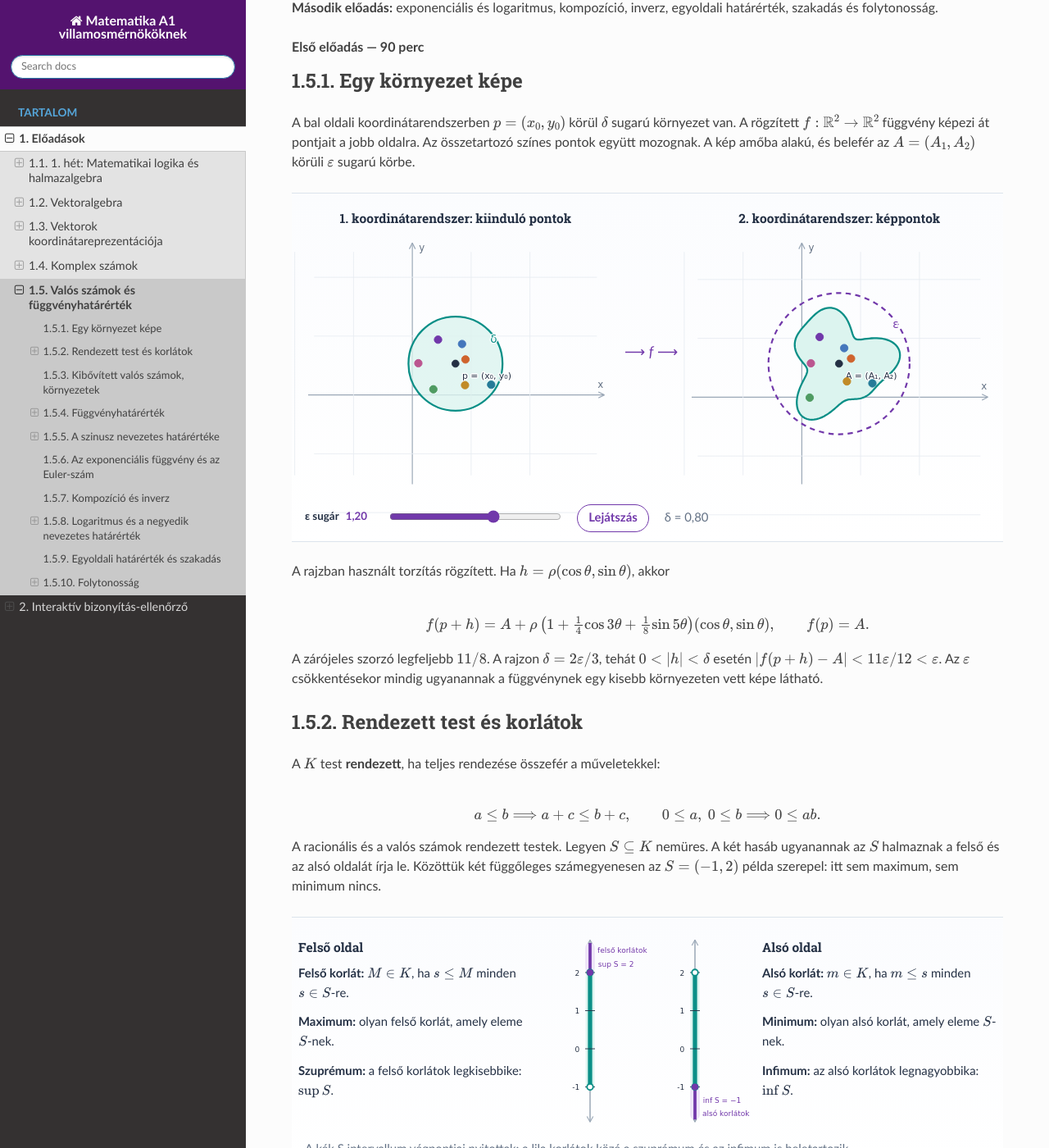
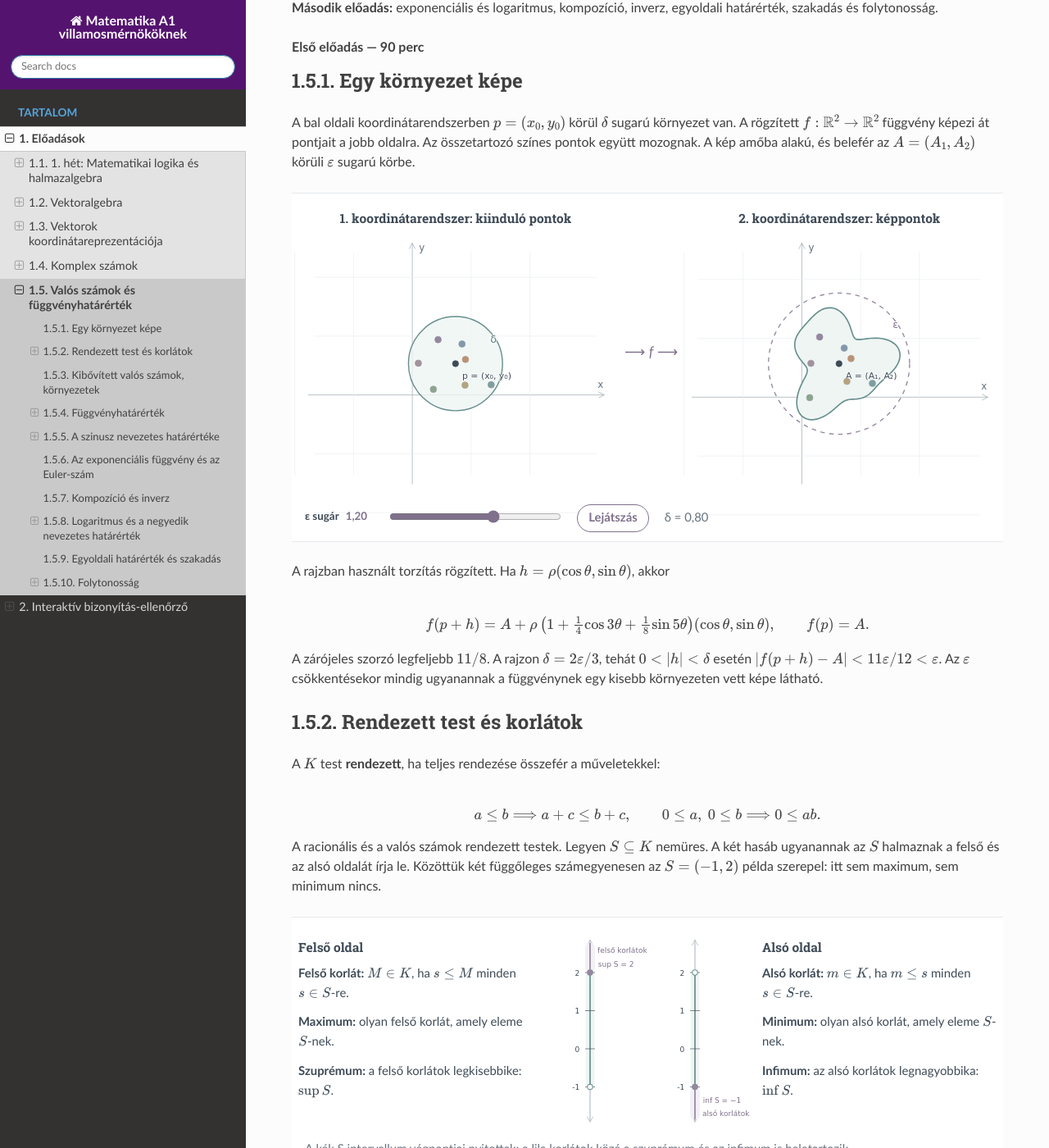
Before and after one commit to mozow01/Matematika-A1, a Sphinx documentation site: the page built from docs/eloadasok/05_valos_szamok_es_fuggvenyhatarertek.rst, in a window 1280 px wide and 1400 px high, scrolled down 342 px. Shown: the whole window at 82% size. Built offline with Sphinx 7.4.7 and the Read the Docs theme 3.1.0, drawn with Linux system fonts in a browser that asks for light colours.

Commit message:
Soften lecture 05 figure styling

```diff
--- a/docs/_static/css/real-limits.css
+++ b/docs/_static/css/real-limits.css
@@ -1,17 +1,17 @@
 /* Interactive figures for lecture 05. */
 .rl-figure,
 .rl-bounds {
-  --ink: #243044;
-  --muted: #627084;
-  --teal: #0b8f87;
-  --purple: #7138aa;
-  --orange: #cf642e;
+  --ink: #3e4a56;
+  --muted: #65727d;
+  --teal: #597f7d;
+  --purple: #7f718c;
+  --orange: #9d755e;
   color: var(--ink);
   margin: 1.6rem 0 2rem;
   padding: 1rem 0 0.65rem;
-  border-top: 1px solid #dce4ec;
-  border-bottom: 1px solid #dce4ec;
-  background: linear-gradient(#fbfcfe, #fff);
+  border-top: 1px solid #e5e9ed;
+  border-bottom: 1px solid #e5e9ed;
+  background: #fff;
 }
 .rl-figure svg,
 .rl-bounds svg {
@@ -21,13 +21,20 @@
   overflow: visible;
   font-family: "DejaVu Sans", sans-serif;
 }
+.rl-figure > svg {
+  max-width: 760px;
+  margin-inline: auto;
+}
+.rl-figure[data-rl-squeeze] > svg {
+  max-width: 680px;
+}
 .rl-figure svg text,
 .rl-bounds svg text {
   fill: var(--ink);
-  font-size: 15px;
+  font-size: 14px;
   paint-order: stroke;
   stroke: #fff;
-  stroke-width: 3px;
+  stroke-width: 1.5px;
   stroke-linejoin: round;
 }
 .rl-figure svg .rl-svg-muted,
@@ -93,7 +100,7 @@
 }
 .rl-figure button:hover,
 .rl-figure button:focus-visible {
-  background: #eee5f8;
+  background: #f3f0f5;
 }
 .rl-figure button:focus-visible,
 .rl-figure input:focus-visible {
--- a/docs/_static/js/real-limits.js
+++ b/docs/_static/js/real-limits.js
@@ -3,16 +3,17 @@
   "use strict";
   const NS = "http://www.w3.org/2000/svg";
   const C = {
-    ink: "#243044",
-    muted: "#9aa7b6",
-    teal: "#0b8f87",
-    purple: "#7138aa",
-    orange: "#cf642e",
-    blue: "#4477bc",
-    paleTeal: "#dcf4ef",
-    palePurple: "#eee5f8",
+    ink: "#3e4a56",
+    muted: "#aeb8c0",
+    teal: "#668f8c",
+    purple: "#9687a0",
+    orange: "#ba9276",
+    blue: "#8398aa",
+    paleTeal: "#eef5f3",
+    palePurple: "#f3f0f5",
   };
   const fmt = (n) => Number(n).toFixed(2).replace(".", ",");
+  const strokeWidth = (width) => Math.min(2.3, width * 0.72);
   const clear = (node) => {
     while (node.firstChild) node.removeChild(node.firstChild);
   };
@@ -31,17 +32,17 @@
       x2,
       y2,
       stroke: color,
-      "stroke-width": width,
+      "stroke-width": strokeWidth(width),
       ...(dash ? { "stroke-dasharray": dash } : {}),
     });
   const dot = (p, x, y, r, color, open = false) =>
     e(p, "circle", {
       cx: x,
       cy: y,
-      r,
+      r: r * 0.85,
       fill: open ? "white" : color,
       stroke: color,
-      "stroke-width": open ? 2.5 : 1,
+      "stroke-width": open ? 1.4 : 0.75,
     });
   const txt = (p, x, y, value, cls = "", anchor = "start") =>
     e(p, "text", { x, y, class: cls, "text-anchor": anchor }, value);
@@ -55,7 +56,7 @@
       d,
       fill,
       stroke: color,
-      "stroke-width": width,
+      "stroke-width": strokeWidth(width),
       "stroke-linecap": "round",
       "stroke-linejoin": "round",
       ...(dash ? { "stroke-dasharray": dash } : {}),
@@ -75,7 +76,7 @@
         " 18 l-4 8 m4 -8 l4 8",
       fill: "none",
       stroke: C.muted,
-      "stroke-width": 1.3,
+      "stroke-width": 0.95,
     });
     txt(p, w - 29, oy - 10, xLabel, "rl-svg-muted");
     txt(p, ox + 9, 29, yLabel, "rl-svg-muted");
@@ -103,10 +104,10 @@
       C.orange,
       C.blue,
       C.purple,
-      "#bb5690",
-      "#4f9b62",
-      "#c18b28",
-      "#267b98",
+      "#a1939d",
+      "#8ea492",
+      "#b3a481",
+      "#7f9da0",
     ];
     const factor = (a) => 1 + 0.25 * Math.cos(3 * a) + 0.125 * Math.sin(5 * a);
     function render() {
@@ -135,7 +136,7 @@
         fill: C.paleTeal,
         "fill-opacity": 0.78,
         stroke: C.teal,
-        "stroke-width": 2.5,
+        "stroke-width": 1.55,
       });
       e(right, "circle", {
         cx: ox,
@@ -143,8 +144,8 @@
         r: eps * scale,
         fill: "none",
         stroke: C.purple,
-        "stroke-width": 2.4,
-        "stroke-dasharray": "7 6",
+        "stroke-width": 1.5,
+        "stroke-dasharray": "6 6",
       });
       const pts = samples(
         (a) => {
@@ -229,7 +230,7 @@
       e(s, "path", {
         d: "M72 15 l-5 9 m5 -9 l5 9 M72 311 l-5 -9 m5 9 l5 -9",
         stroke: C.muted,
-        "stroke-width": 1.5,
+        "stroke-width": 1.0,
         fill: "none",
       });
       e(s, "rect", {
@@ -292,7 +293,7 @@
       d: "M" + x(0.22) + " 74 v-10 H" + x(0) + " v10",
       fill: "none",
       stroke: C.purple,
-      "stroke-width": 2,
+      "stroke-width": 1.25,
     });
     txt(
       s,
@@ -307,14 +308,24 @@
     const s = q(root, "svg");
     clear(s);
     const ox = 380,
-      oy = 172,
-      px = 165,
-      py = 91;
-    axes(s, 760, 340, ox, oy, "x", "y");
+      oy = 140,
+      px = 140,
+      py = 78;
+    axes(s, 760, 280, ox, oy, "x", "y");
     const top = (x) => 0.28 * x * x,
       bot = (x) => -0.28 * x * x;
-    const upper = samples((x) => [ox + px * x, oy - py * top(x)], -2, 2, 240);
-    const lower = samples((x) => [ox + px * x, oy - py * bot(x)], 2, -2, 240);
+    const upper = samples(
+      (x) => [ox + px * x, oy - py * top(x)],
+      -1.6,
+      1.6,
+      240
+    );
+    const lower = samples(
+      (x) => [ox + px * x, oy - py * bot(x)],
+      1.6,
+      -1.6,
+      240
+    );
     e(s, "path", {
       d:
         upper
@@ -329,8 +340,8 @@
     curve(s, upper, C.blue, 2.8);
     curve(s, lower, C.purple, 2.8);
     for (const [a, b] of [
-      [-2, -0.025],
-      [0.025, 2],
+      [-1.6, -0.065],
+      [0.065, 1.6],
     ])
       curve(
         s,
@@ -338,16 +349,16 @@
           (x) => [ox + px * x, oy - py * (0.28 * x * x * Math.sin(8 / x))],
           a,
           b,
-          500
+          700
         ),
         C.orange,
         2.2
       );
     dot(s, ox, oy, 5, C.ink);
     txt(s, ox + 10, oy + 23, "(u, A)", "rl-svg-small");
-    txt(s, 637, 80, "f", "rl-svg-teal");
-    txt(s, 638, 252, "h", "rl-svg-purple");
-    txt(s, 614, 145, "g", "rl-svg-orange");
+    txt(s, 620, 76, "f", "rl-svg-teal");
+    txt(s, 620, 210, "h", "rl-svg-purple");
+    txt(s, 585, 135, "g", "rl-svg-orange");
   }
   function unitFigure(root) {
     const s = q(root, "svg"),
@@ -380,17 +391,17 @@
         undefined,
         C.paleTeal
       );
-      curve(s, inner, C.blue, 2.4, undefined, "#e7eef9");
+      curve(s, inner, C.blue, 2.4, undefined, "#f0f3f6");
       e(s, "path", {
         d: "M" + P[0] + " " + P[1] + " V" + T[1],
         stroke: C.purple,
-        "stroke-width": 2.5,
+        "stroke-width": 1.6,
         fill: "none",
       });
       e(s, "path", {
         d: "M" + ox + " " + oy + " L" + T[0] + " " + T[1],
         stroke: C.purple,
-        "stroke-width": 1.7,
+        "stroke-width": 1.1,
         fill: "none",
       });
       dot(s, ox, oy, 4, C.ink);
--- a/docs/eloadasok/05_valos_szamok_es_fuggvenyhatarertek.rst
+++ b/docs/eloadasok/05_valos_szamok_es_fuggvenyhatarertek.rst
@@ -228,7 +228,7 @@ A **rendőrelv** szerint ha :math:`h(x)\leq g(x)\leq f(x)` és
 .. raw:: html
 
    <figure class="rl-figure" data-rl-squeeze>
-     <svg viewBox="0 0 760 340" role="img" aria-label="Az alsó h és a felső f görbe között hullámzó g görbe ugyanahhoz az A értékhez tart"></svg>
+     <svg viewBox="0 0 760 280" role="img" aria-label="Az alsó h és a felső f görbe között hullámzó g görbe ugyanahhoz az A értékhez tart"></svg>
      <figcaption>A felső f és az alsó h az (u,A) pontban ér össze; a közrezárt g hullámzása is eltűnik.</figcaption>
    </figure>
 
```
